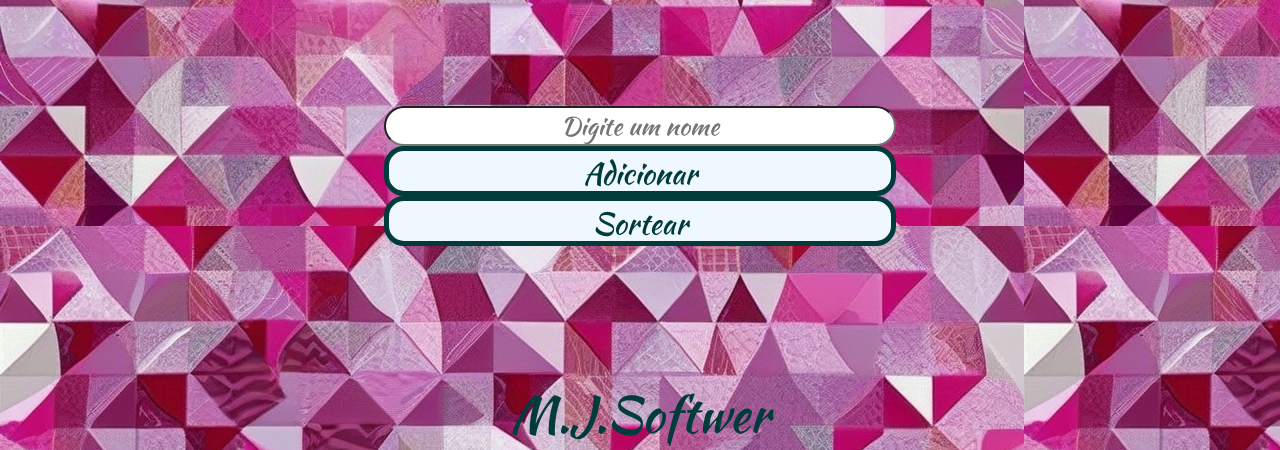
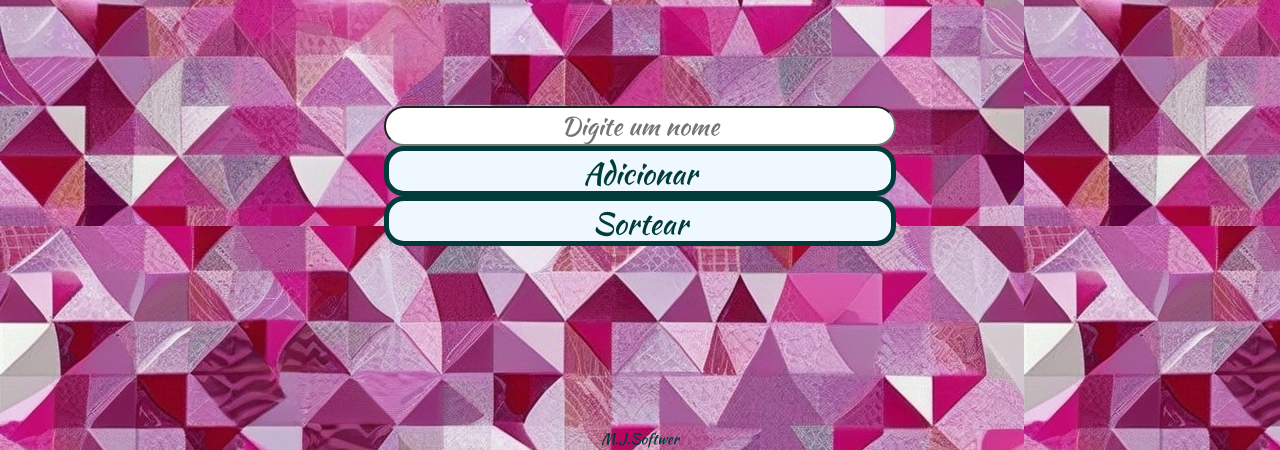
Before and after one commit to Milton-Rocha-Oliveira/sorteio, a plain HTML site: page index.html in a window 1280 px wide. Shown: the part 350-800 px from the top of the page. Drawn offline with Linux system fonts and the light colour scheme; a web font is replaced by a local one.

Commit message:
Update style.css

```diff
--- a/style.css
+++ b/style.css
@@ -70,7 +70,7 @@ body{
     position: fixed;
     bottom: 0;
     color: rgb(1, 59, 59);
-    font-size: 50px;
+    font-size: 15px;
     font-family: "Kaushan Script", cursive;
-    font-weight: 500    ;
+    font-weight: 200;
 }
```
